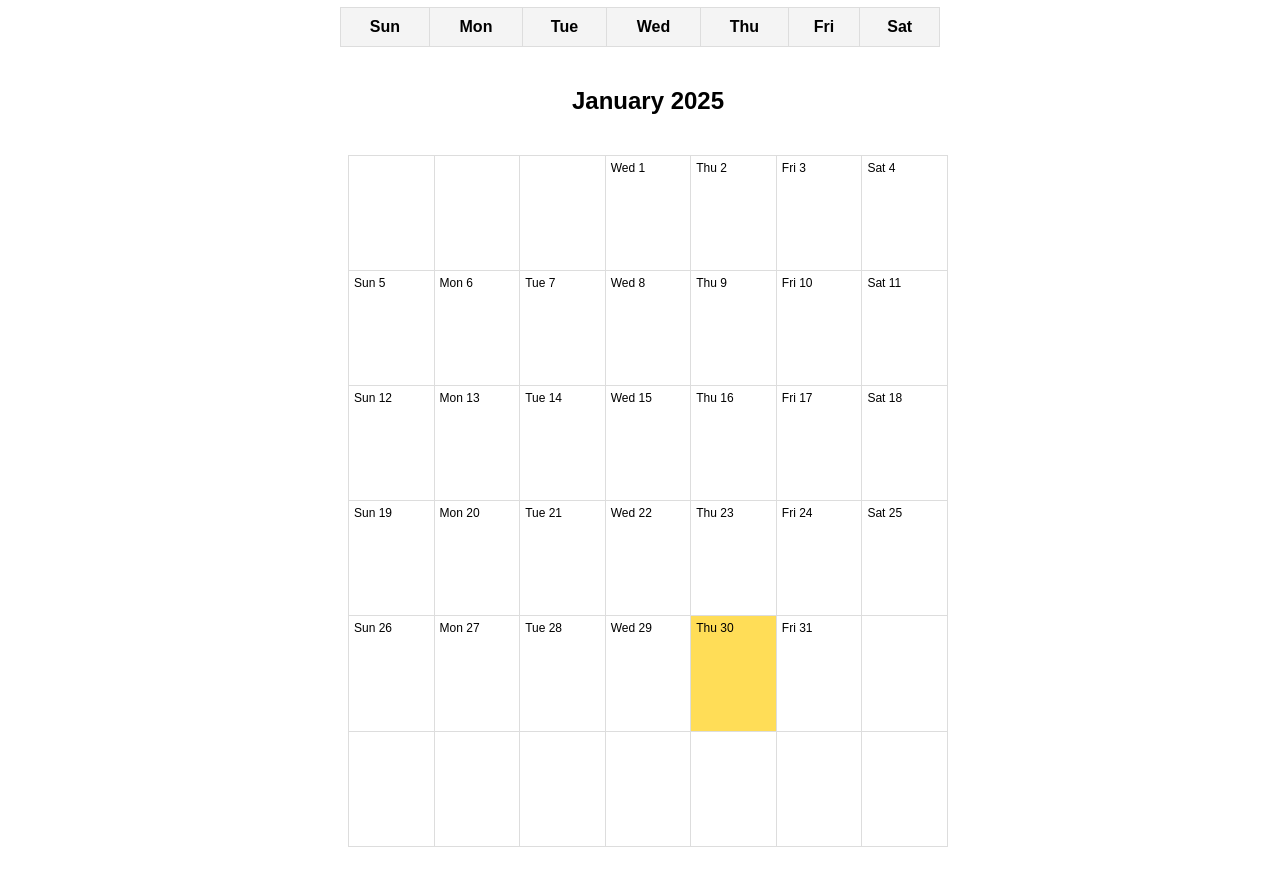
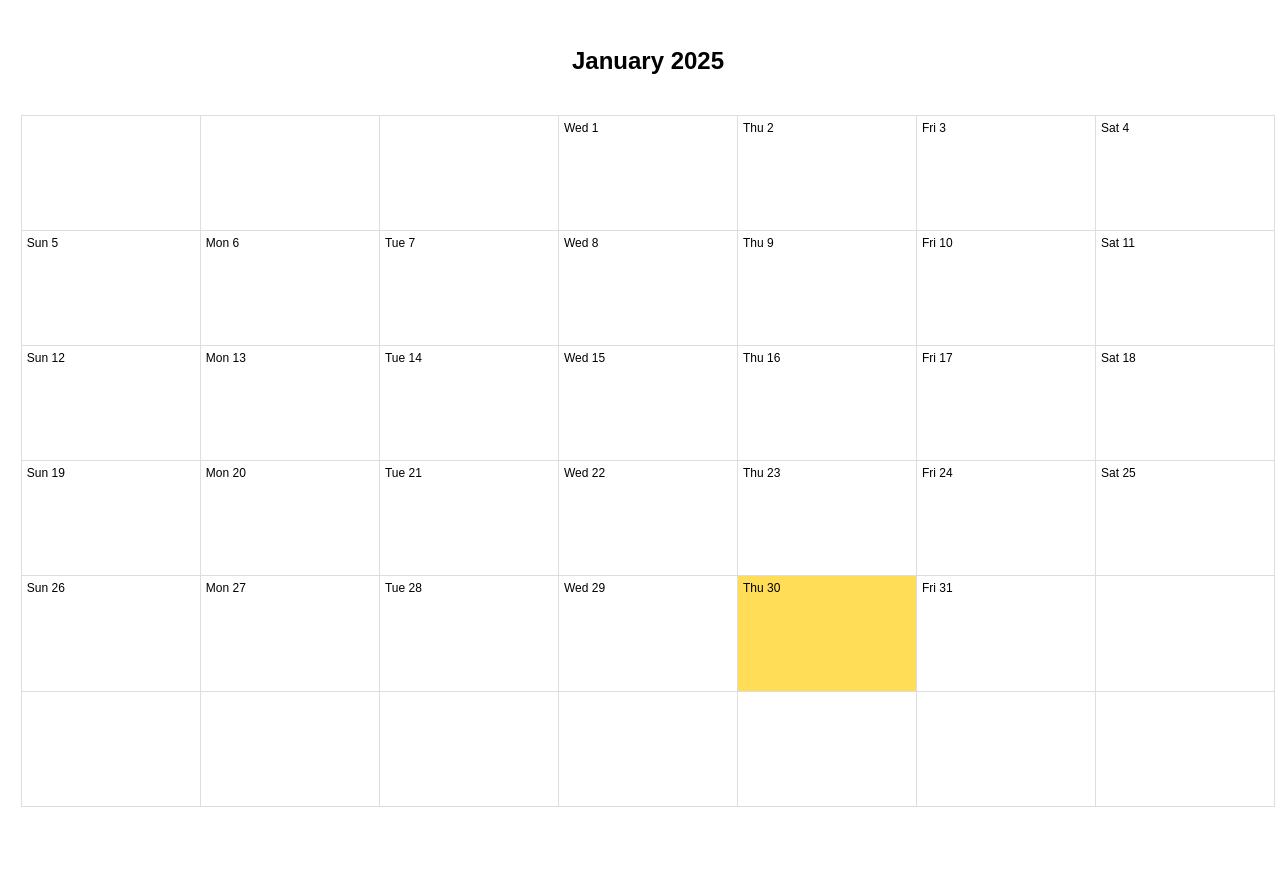
Before and after one commit to Lugos-Vinzent/25Calendar, a plain HTML site: page index.html in a window 1280 px wide. Shown: the part 73-948 px from the top of the page. After the commit the page ends 908 px from the top, so only its background shows below. Drawn offline with Linux system fonts and the light colour scheme.

Commit message:
Update index.html

```diff
--- a/index.html
+++ b/index.html
@@ -11,7 +11,7 @@
         }
         .calendar {
             width: 90%;
-            max-width: 600px;
+            max-width: 98%;
             margin: 20px auto;
             border-collapse: collapse;
         }
@@ -32,15 +32,7 @@
     <h1>My Calendar</h1>
     <table class="calendar">
         <thead>
-            <tr>
-                <th>Sun</th>
-                <th>Mon</th>
-                <th>Tue</th>
-                <th>Wed</th>
-                <th>Thu</th>
-                <th>Fri</th>
-                <th>Sat</th>
-            </tr>
+
         </thead>
         <tbody id="calendar-body">
             <!-- JavaScript will insert days here -->
```
